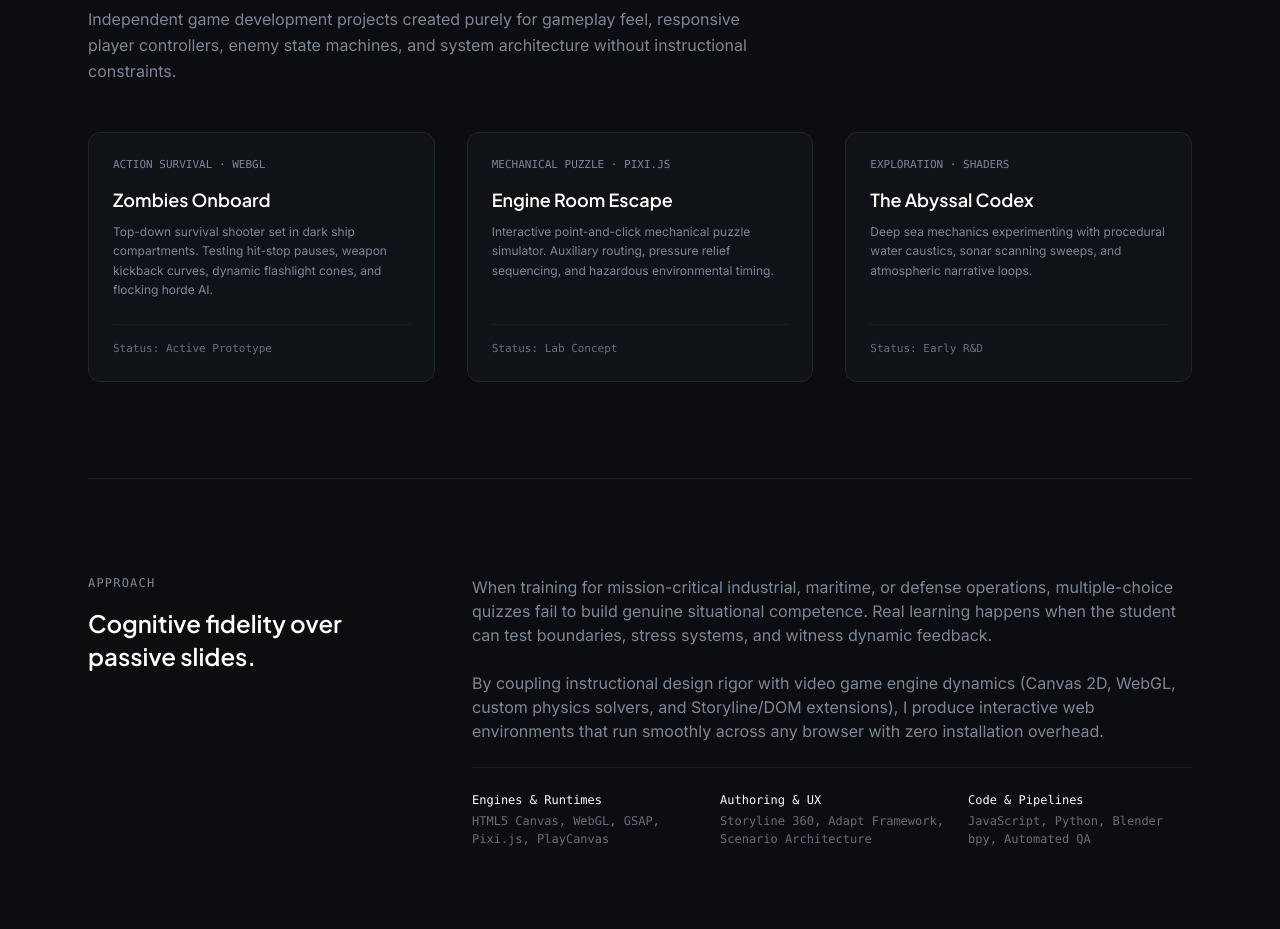
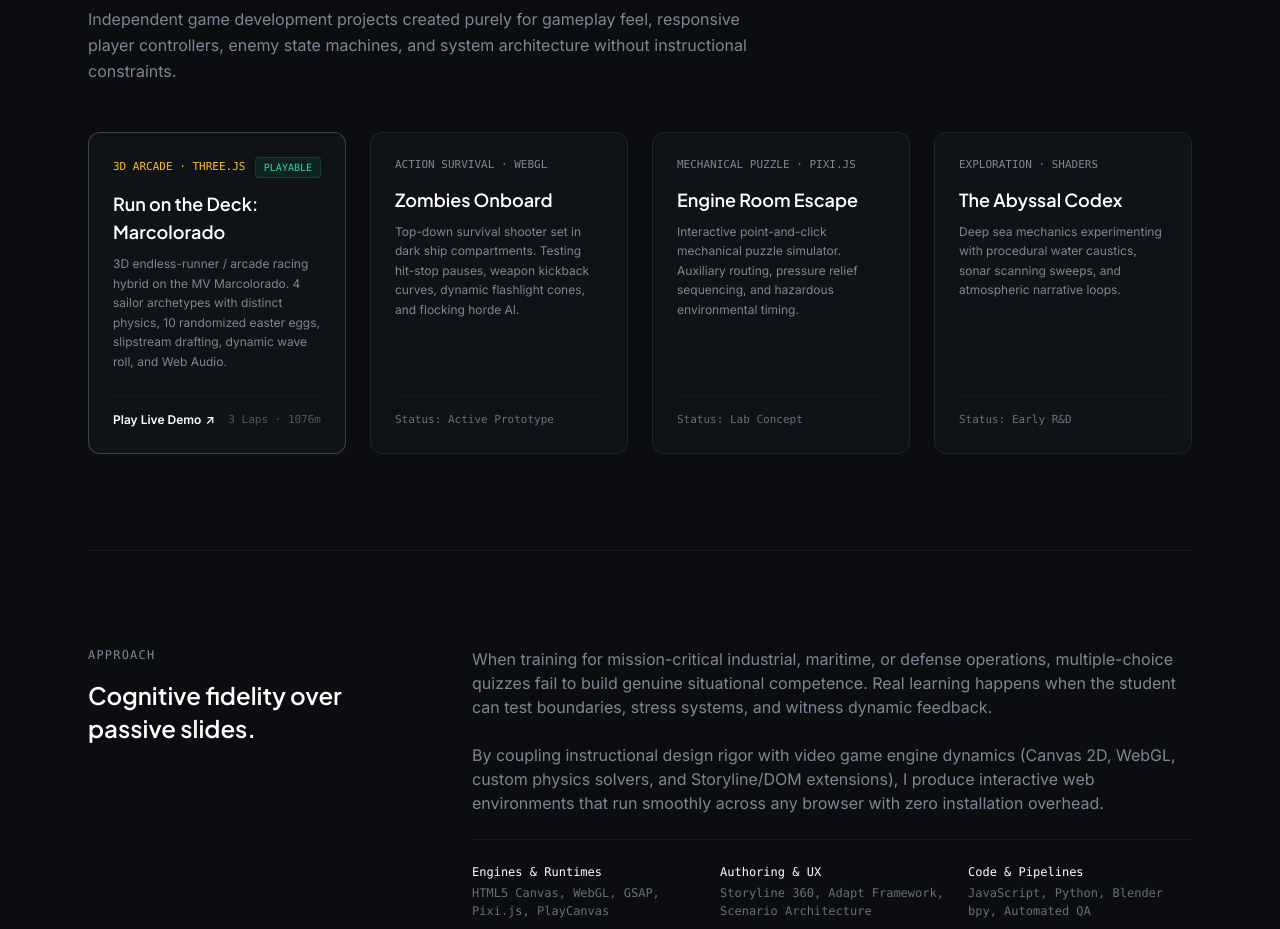
Before and after one commit to ridvanbsaglam/ridvanbsaglam.github.io, a plain HTML site: page index.html in a window 1280 px wide. Shown: the part 1980-2909 px from the top of the page. Drawn offline with nearby package versions, Linux system fonts and the light colour scheme.

Commit message:
Deploy portfolio & simulations update [2026-11-20 11:16:04]

```diff
--- a/index.html
+++ b/index.html
@@ -275,7 +275,27 @@
         Independent game development projects created purely for gameplay feel, responsive player controllers, enemy state machines, and system architecture without instructional constraints.
       </p>
 
-      <div class="grid grid-cols-1 md:grid-cols-3 gap-8">
+      <div class="grid grid-cols-1 md:grid-cols-2 lg:grid-cols-4 gap-6">
+
+        <div class="p-6 rounded-xl bg-card/60 border border-white/20 flex flex-col justify-between group hover:border-amber-400/40 transition-colors">
+          <div>
+            <div class="flex items-center justify-between mb-3">
+              <span class="text-[11px] font-mono text-amber-400">3D ARCADE · THREE.JS</span>
+              <span class="text-[10px] font-mono px-2 py-0.5 rounded bg-emerald-500/10 text-emerald-400 border border-emerald-500/20">PLAYABLE</span>
+            </div>
+            <h3 class="text-lg font-display font-semibold text-white mb-2">Run on the Deck: Marcolorado</h3>
+            <p class="text-xs text-muted leading-relaxed mb-6">
+              3D endless-runner / arcade racing hybrid on the MV Marcolorado. 4 sailor archetypes with distinct physics, 10 randomized easter eggs, slipstream drafting, dynamic wave roll, and Web Audio.
+            </p>
+          </div>
+          <div class="pt-4 border-t border-white/[0.04] flex items-center justify-between">
+            <a href="sims/deck-run/index.html" target="_blank" class="text-xs font-semibold text-white hover:text-amber-400 transition-colors inline-flex items-center gap-1">
+              <span>Play Live Demo</span>
+              <span>↗</span>
+            </a>
+            <span class="text-[11px] font-mono text-muted/60">3 Laps · 1076m</span>
+          </div>
+        </div>
 
         <div class="p-6 rounded-xl bg-card/60 border border-border flex flex-col justify-between">
           <div>
```
